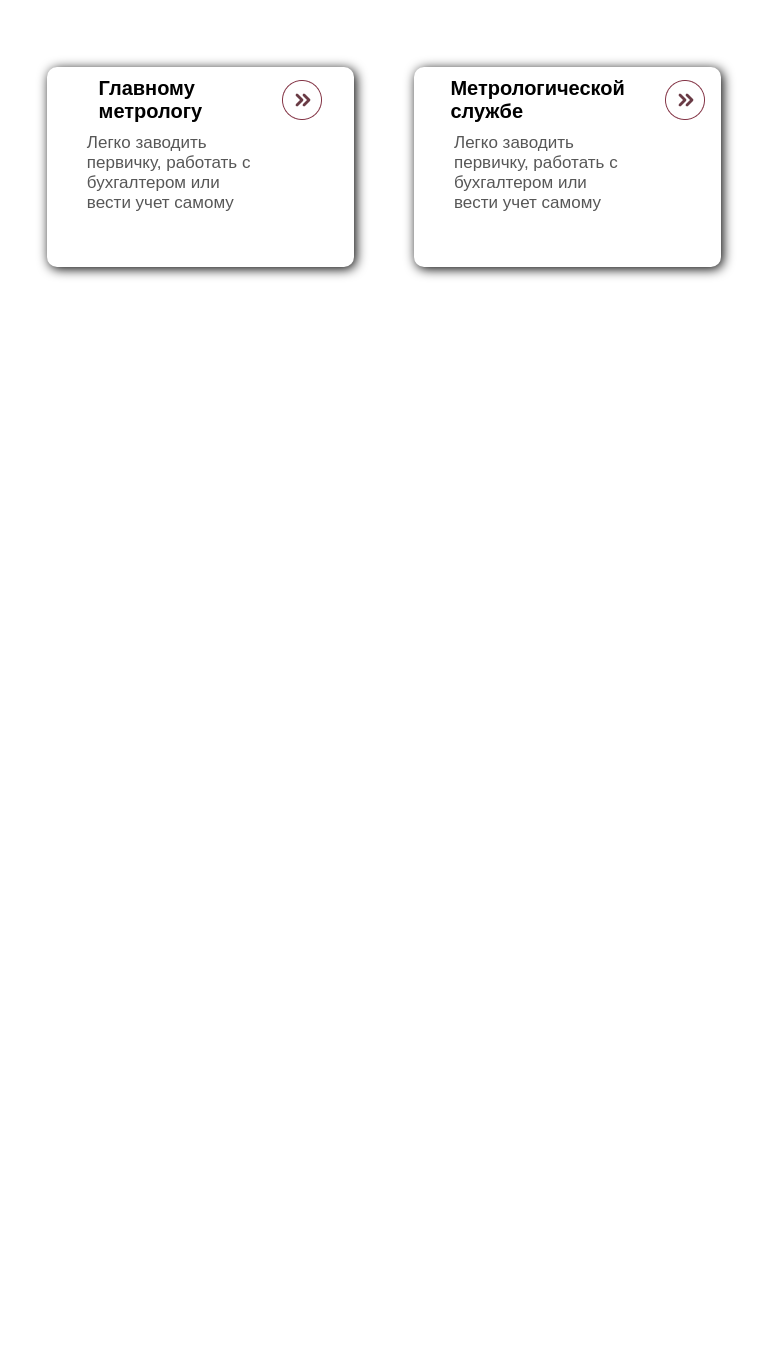
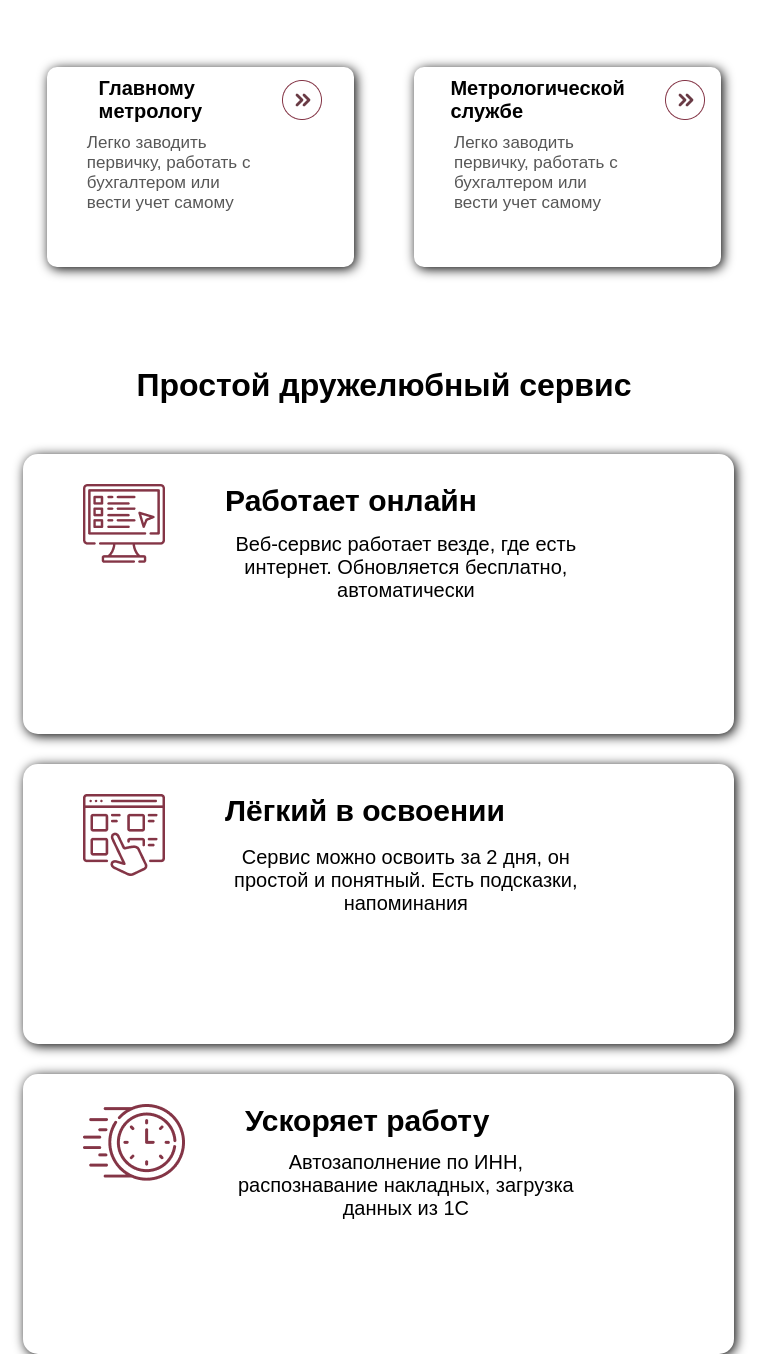
Before and after one commit to gafurovsaidjafar090909-hash/exam1, a plain HTML site: page index.html in a window 768 px wide. Shown: the part 500-1854 px from the top of the page. Before the commit the page ends 800 px from the top, so only its background shows below. Drawn offline with Linux system fonts and the light colour scheme.

Commit message:
first commit

```diff
--- a/index.html
+++ b/index.html
@@ -63,6 +63,40 @@
                 <p  style="margin-top: 10px; margin-left: 40px; margin-right: 100px; color: #575757; font-size: 17px;">Легко заводить первичку, работать с бухгалтером или вести учет самому</p>
             </div>
         </div>
+    </div>
+
+
+     <!-- 4section -->
+
+    <div>
+        <h1 style="text-align: center; margin-top: 100px;">Простой дружелюбный сервис</h1>
+    </div>
+
+
+    <div class="boxu">
+
+        <div class="box1">
+            <div class="dd1">
+                <img src="./img/Group (10).png" alt=""> <br>
+                <h2>Работает онлайн</h2>
+            </div>
+            <p>Веб-сервис работает везде, где есть интернет. Обновляется бесплатно, автоматически</p>
+        </div>
+        <div class="box1">
+            <div class="dd1">
+
+                <img src="./img/online-store 1.png" alt=""> <br>
+                <h2>Лёгкий в освоении</h2> <br>
+            </div>
+            <p>Сервис можно освоить за 2 дня, он простой и понятный. Есть подсказки, напоминания</p> <br>
+        </div>
+        <div class="box1">
+            <div class="dd1">
+                <img src="./img/Group (11).png" alt=""> <br>
+                <h2>Ускоряет работу</h2> <br>
+            </div>
+            <p>Автозаполнение по ИНН, распознавание накладных, загрузка данных из 1С</p>
+        </div>
 
     </div>
 
--- a/style.css
+++ b/style.css
@@ -69,6 +69,29 @@ width: 50%;
     align-items: center;
     justify-content: center;
 }
+.boxu
+{
+    display: flex;
+    gap: 30px;
+    justify-content: center;
+    margin-top: 50px;
+}
+.box1
+{
+   height: 250px;
+   width: 20%;
+   box-shadow: 2px 2px 12px black;
+   border-radius: 15px;
+   text-align: center;
+
+   padding-left: 10px;
+   padding-right: 10px;
+    padding-top: 30px;
+}
+.dd1
+{
+    display: nonr;
+}
 
 @media (max-width: 1024px) and (min-width: 768px)
 {
@@ -94,6 +117,36 @@ width: 50%;
     align-items: center;
     justify-content: center;
 }
+.boxu
+{
+    flex-direction: column;
+}
+.box1
+{
+   height: 250px;
+   width: 90%;
+    margin-left: 3%;
+
+}
+.dd1
+{
+    display: block;
+    display: flex;
+    margin-left: 50px;
+    gap: 30px;
+}
+.dd1
+h2{
+ font-size: 30px;
+}
+.box1
+p{
+ width: 50%;
+ margin-left: 200px;
+ font-size: 20px;
+ margin-top: -30px;
+}
+
 
 }
 
@@ -139,14 +192,27 @@ h1{
 .d8
 {
     flex-direction: column;
-   width:100%;
-   margin-left: 5%;
+   width:90%;
+   margin-left: 10%;
 }
 .d9
 {
     width: 90%;
     height: 250px;
 }
+.boxu
+{
+    flex-direction: column;
+
+}
+.box1
+{
+   height: 250px;
+   width: 90%;
+   margin-left: 2.5%;
+}
+
+
 
 
 
```
Also changed, not shown: img/Group (10).png (added), img/Group (11).png (added), img/image.png (added), img/online-store 1.png (added).
